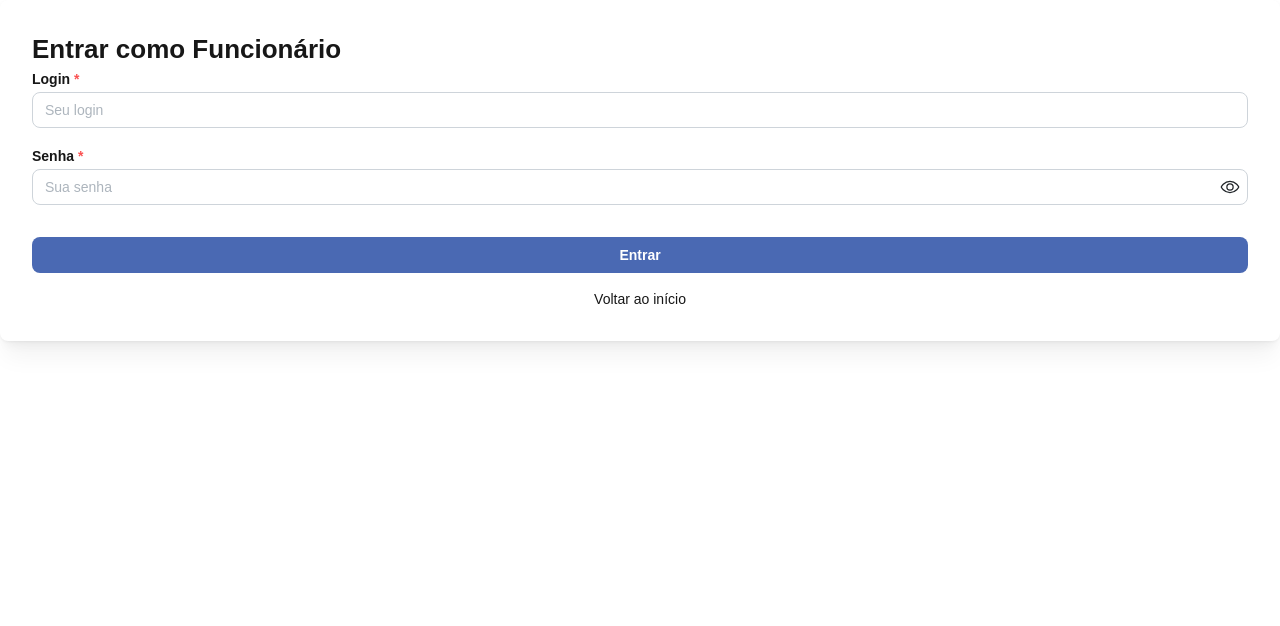
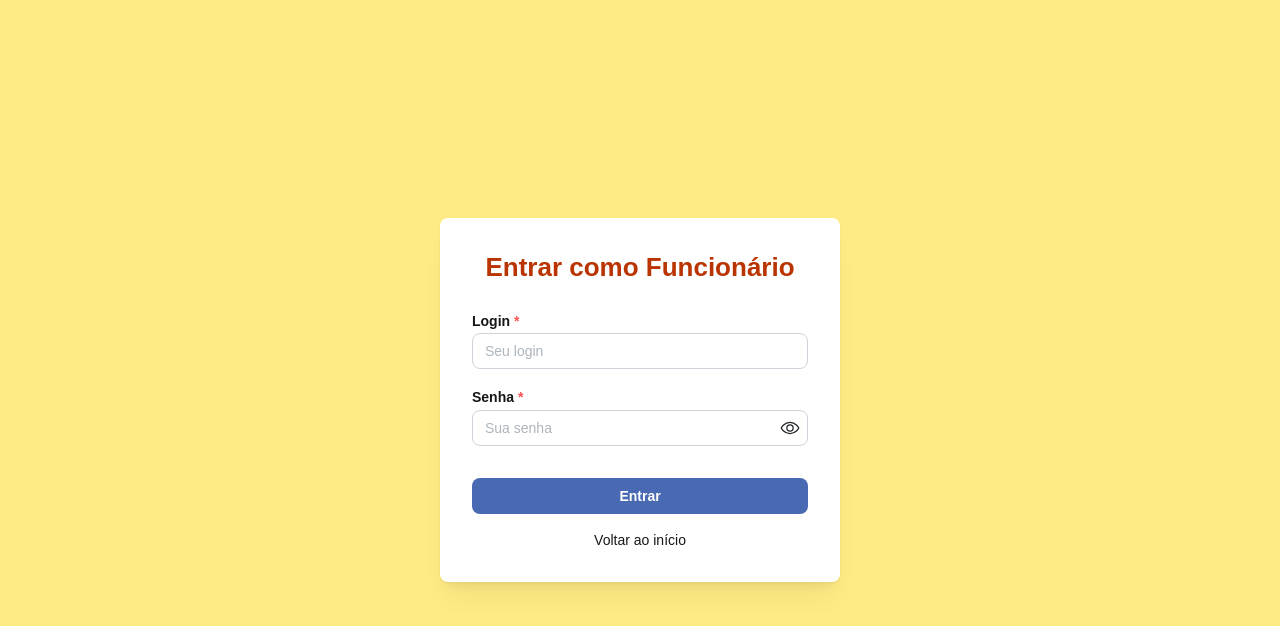
Before and after one commit to ninalira/Massa-Mia, a Next.js app: page /funcionario in a window 1280 px wide. Shown: the top 626 px of the page. Built offline with nearby package versions, Linux system fonts and the light colour scheme.

Commit message:
login proprietario e funcionario

```diff
--- a/app/funcionario/page.module.css
+++ b/app/funcionario/page.module.css
@@ -0,0 +1,19 @@
+.container {
+  min-height: 100vh;
+  display: flex;
+  align-items: center;
+  justify-content: center;
+  background-color: #ffeb85;
+  padding: 1rem;
+}
+
+.card {
+  width: 100%;
+  max-width: 400px;
+}
+
+.title {
+  text-align: center;
+  margin-bottom: 1.5rem;
+  color: #b93400;
+}
--- a/app/page.module.css
+++ b/app/page.module.css
@@ -1,7 +1,8 @@
 .page {
   min-height: 100vh;
   padding: 2rem;
-  background:#ffec89;
+  background:
+#ffec89;
 }
 
 .logo {
--- a/app/proprietario/page.module.css
+++ b/app/proprietario/page.module.css
@@ -0,0 +1,19 @@
+.container {
+  min-height: 100vh;
+  display: flex;
+  align-items: center;
+  justify-content: center;
+  background-color: #ffeb85;
+  padding: 1rem;
+}
+
+.card {
+  width: 100%;
+  max-width: 400px;
+}
+
+.title {
+  text-align: center;
+  margin-bottom: 1.5rem;
+  color: #b93400;
+}
```
